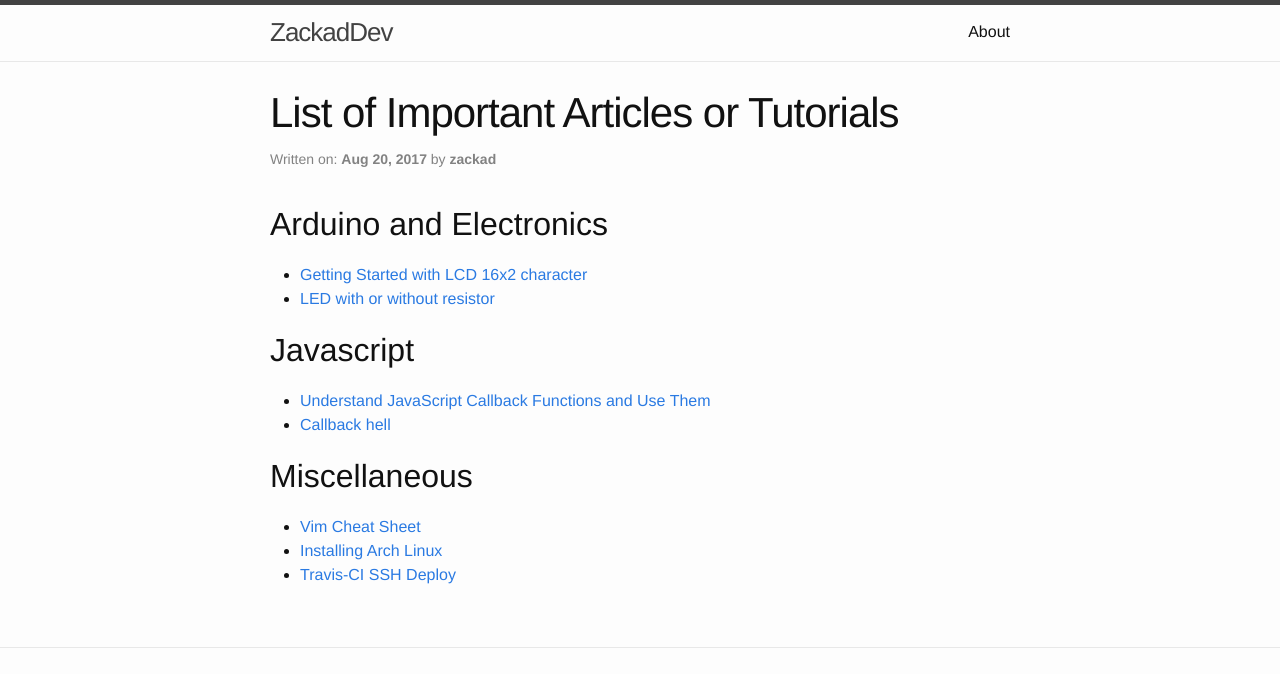
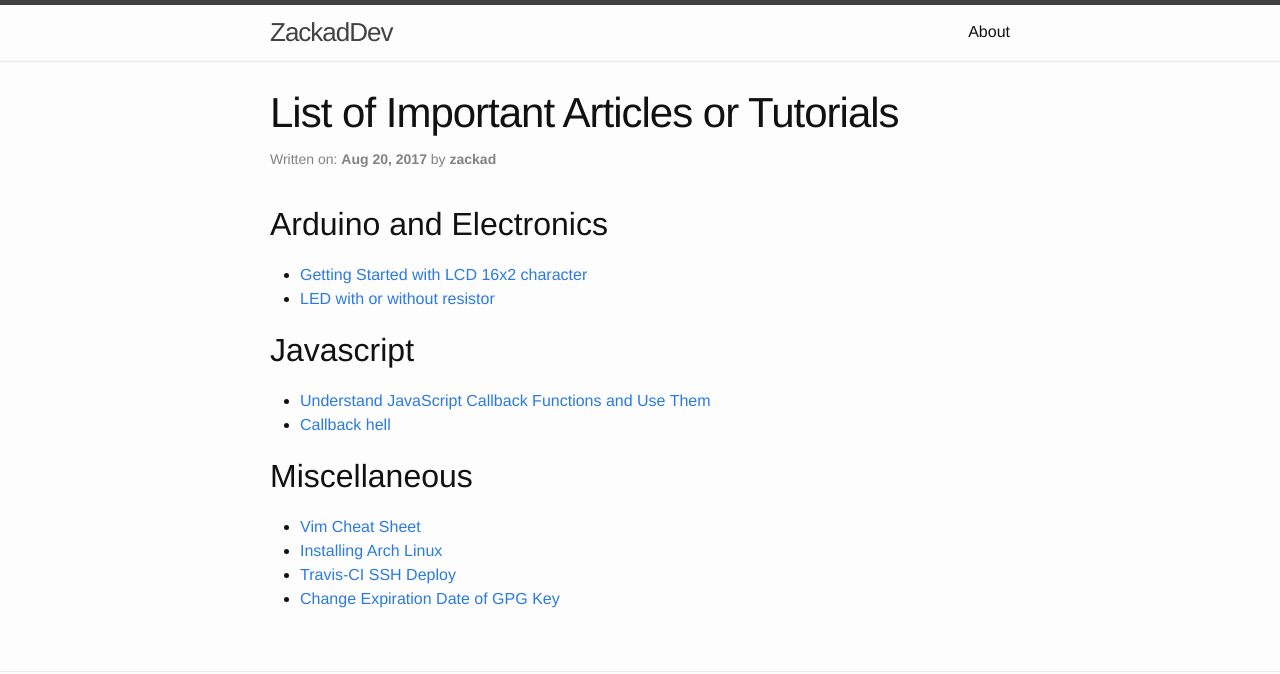
Before and after one commit to zackad/blog-src, a Jekyll site: the page built from _posts/2017-08-20-important-articles-and-tutorials.md, in a window 1280 px wide, cut to the strip 0-674 px from the top of the page. Built offline with Jekyll 4.4.1, drawn with Linux system fonts in a browser that asks for light colours; comment, search, counter and statistics services are not loaded.

Commit message:
how to change expiration date of gpg key

```diff
--- a/_posts/2017-08-20-important-articles-and-tutorials.md
+++ b/_posts/2017-08-20-important-articles-and-tutorials.md
@@ -17,3 +17,4 @@ title: "List of Important Articles or Tutorials"
 - [Vim Cheat Sheet](https://vim.rtorr.com/)
 - [Installing Arch Linux](https://www.ostechnix.com/install-arch-linux-latest-version/)
 - [Travis-CI SSH Deploy](https://oncletom.io/2016/travis-ssh-deploy/)
+- [Change Expiration Date of GPG Key](https://www.g-loaded.eu/2010/11/01/change-expiration-date-gpg-key/)
```
